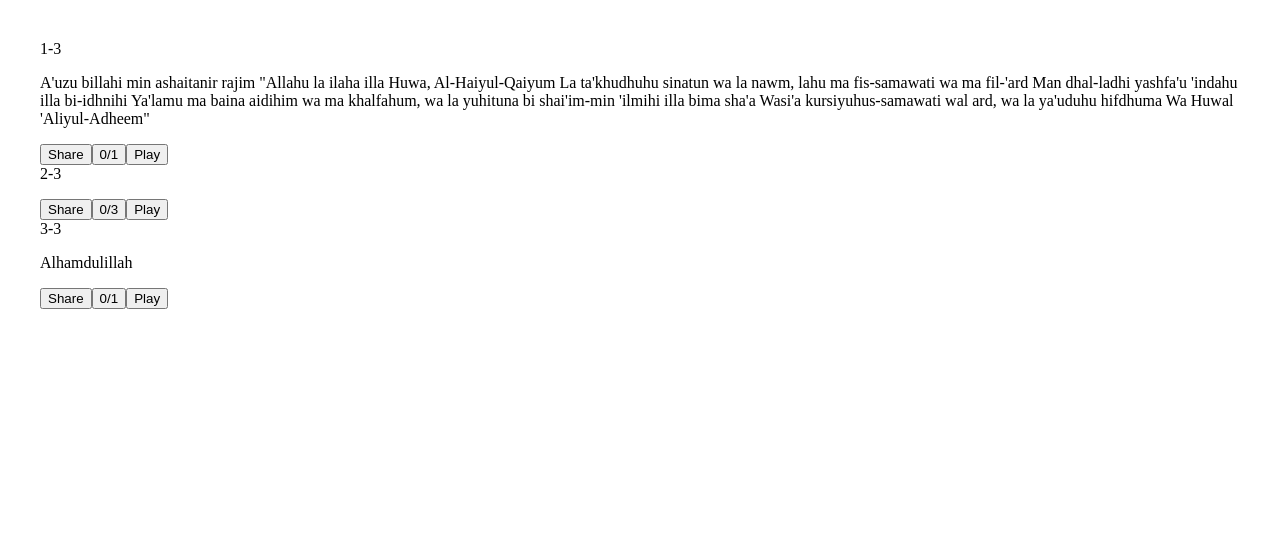
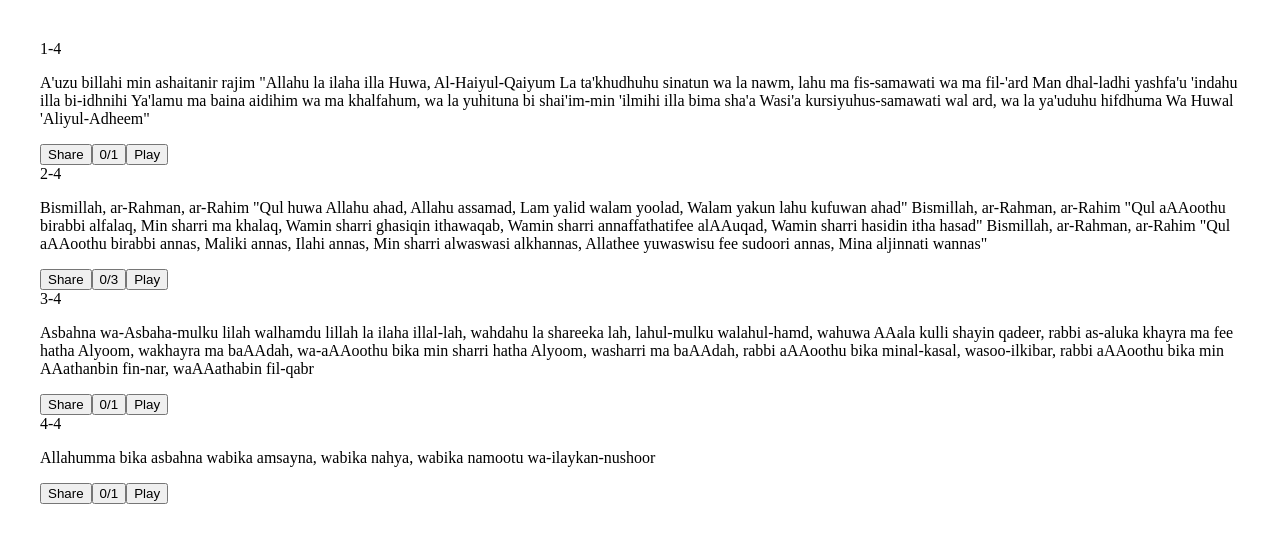
Before and after one commit to Shefkay/muslim-muna-athkar, a React (Vite) app: page / in a window 1280 px wide. Shown: the top 542 px of the page. Built offline with nearby package versions, Linux system fonts and the light colour scheme.

Commit message:
update athkar texts in App component for improved content

```diff
--- a/src/App.jsx
+++ b/src/App.jsx
@@ -13,12 +13,25 @@ const athkarList = [
   },
   {
     id: 2,
-    text: "",
+    text:
+      `
+    Bismillah, ar-Rahman, ar-Rahim
+    "Qul huwa Allahu ahad, Allahu assamad, Lam yalid walam yoolad, Walam yakun lahu kufuwan ahad"
+    Bismillah, ar-Rahman, ar-Rahim
+    "Qul aAAoothu birabbi alfalaq, Min sharri ma khalaq, Wamin sharri ghasiqin ithawaqab, Wamin sharri annaffathatifee alAAuqad, Wamin sharri hasidin itha hasad"
+    Bismillah, ar-Rahman, ar-Rahim
+    "Qul aAAoothu birabbi annas, Maliki annas, Ilahi annas, Min sharri alwaswasi alkhannas, Allathee yuwaswisu fee sudoori annas, Mina aljinnati wannas"
+    `,
     maxCount: 3
   },
   {
     id: 3,
-    text: "Alhamdulillah",
+    text: "Asbahna wa-Asbaha-mulku lilah walhamdu lillah la ilaha illal-lah, wahdahu la shareeka lah, lahul-mulku walahul-hamd, wahuwa AAala kulli shayin qadeer, rabbi as-aluka khayra ma fee hatha Alyoom, wakhayra ma baAAdah, wa-aAAoothu bika min sharri hatha Alyoom, washarri ma baAAdah, rabbi aAAoothu bika minal-kasal, wasoo-ilkibar, rabbi aAAoothu bika min AAathanbin fin-nar, waAAathabin fil-qabr",
+    maxCount: 1
+  },
+  {
+    id: 4,
+    text: "Allahumma bika asbahna wabika amsayna, wabika nahya, wabika namootu wa-ilaykan-nushoor",
     maxCount: 1
   },
 ]
```
